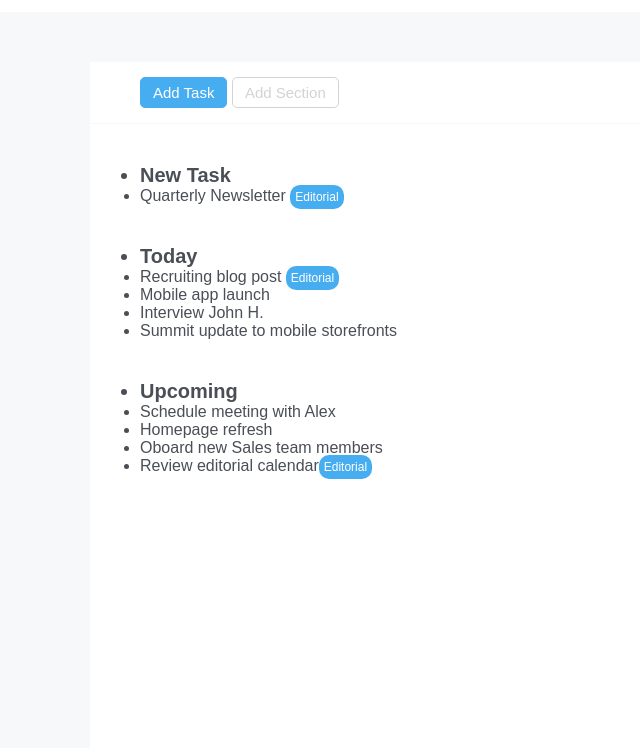
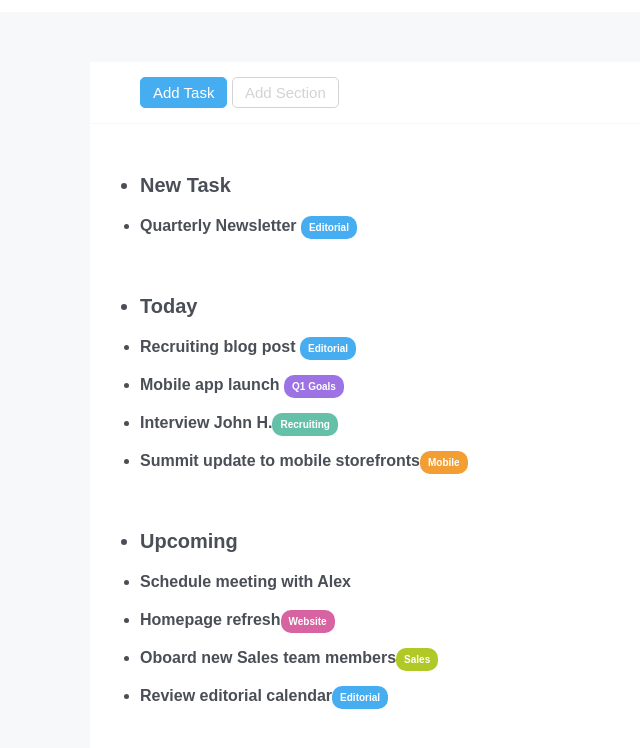
Before and after one commit to DavideSias/html-css-toboolist, a plain HTML site: page index.html in a window 1280 px wide. Shown: the part 68-816 px from the top of the page, without its empty margins (0-640 px from the left). Drawn offline with Linux system fonts and the light colour scheme.

Commit message:
Add css style in span

```diff
--- a/css/style.css
+++ b/css/style.css
@@ -69,19 +69,43 @@ h1{
 }
 
 .list-title{
-    font-weight: 600;
+    font-weight: 800;
     font-size: 20px;
 }
 
-p{
-    display: inline-block;
+li{
+    padding-top: 10px;
+    padding-bottom: 10px;
     font-weight: 600;
+}
+
+li>span{
+    padding: 6px 8px;
+    border-radius: 10px;
+    font-size: 10px;
+    color: white;
 }
 
 .editorial{
     background-color: rgb(71, 173, 241);
-    padding: 5px;
-    border-radius: 10px;
-    font-size: 12px;
-    color: white;
 }
+
+.q1-goals{
+    background-color: rgb(156, 114, 228);
+}
+
+.recruiting{
+    background-color: rgb(100, 192, 169);
+}
+
+.mobile{
+    background-color: rgb(242, 158, 51);
+}
+
+.website{
+    background-color: rgb(216, 99, 161);
+}
+
+.sales{
+    background-color: rgb(176, 201, 38);
+}
--- a/index.html
+++ b/index.html
@@ -38,16 +38,16 @@
             <ul class="today">
                 <li class="list-title">Today</li>
                 <li>Recruiting blog post <span class="editorial">Editorial</span></li>
-                <li>Mobile app launch</li>
-                <li>Interview John H.</li>
-                <li>Summit update to mobile storefronts</li>
+                <li>Mobile app launch <span class="q1-goals">Q1 Goals</span> </li>
+                <li>Interview John H.<span class="recruiting">Recruiting</span> </li>
+                <li>Summit update to mobile storefronts<span class="mobile">Mobile</span> </li>
             </ul>
 
             <ul class="upcoming">
                 <li class="list-title">Upcoming</li>
                 <li>Schedule meeting with Alex</li>
-                <li>Homepage refresh</li>
-                <li>Oboard new Sales team members</li>
+                <li>Homepage refresh<span class="website">Website</span></li>
+                <li>Oboard new Sales team members<span class="sales">Sales</span> </li>
                 <li>Review editorial calendar<span class="editorial">Editorial</span></li>
             </ul>
 
```
